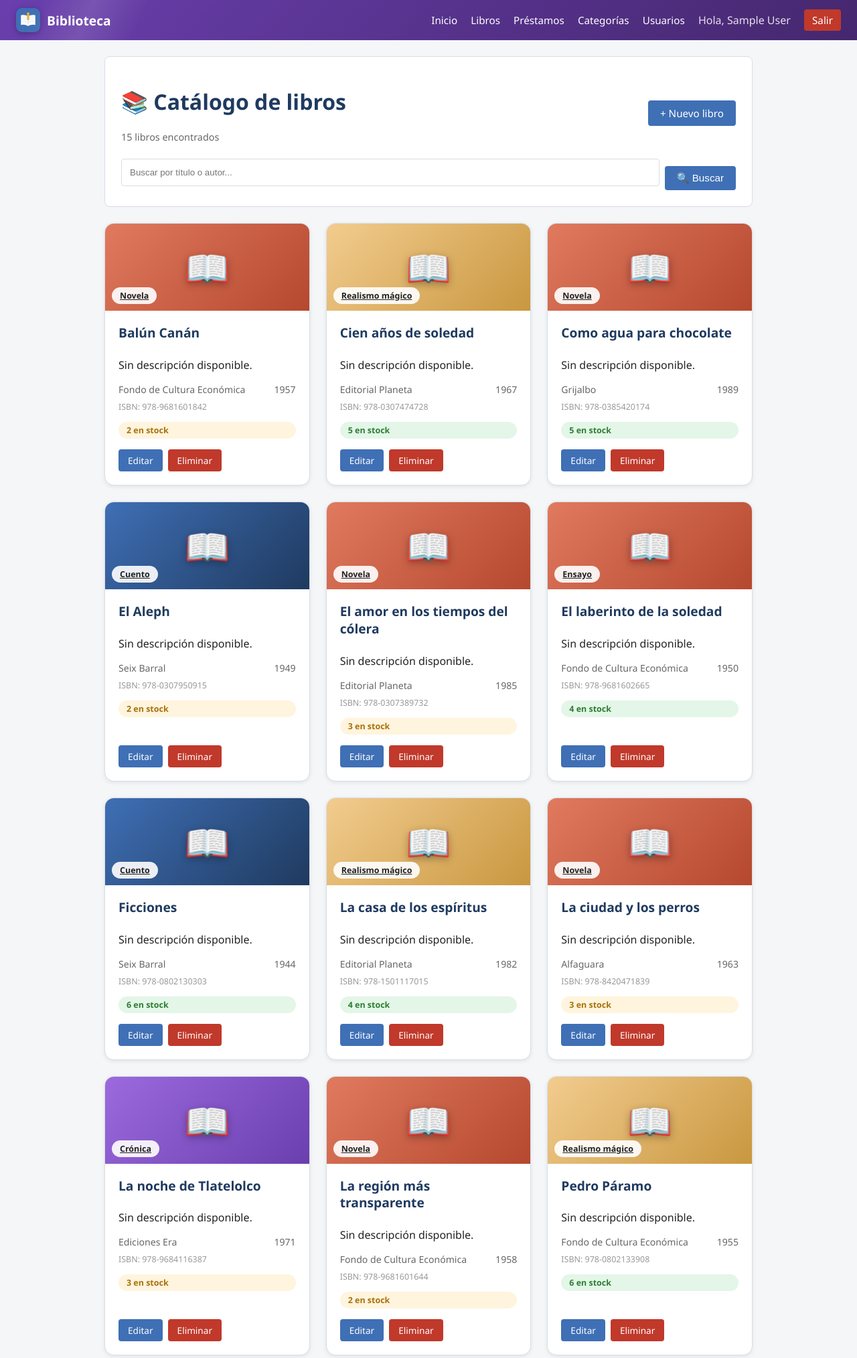
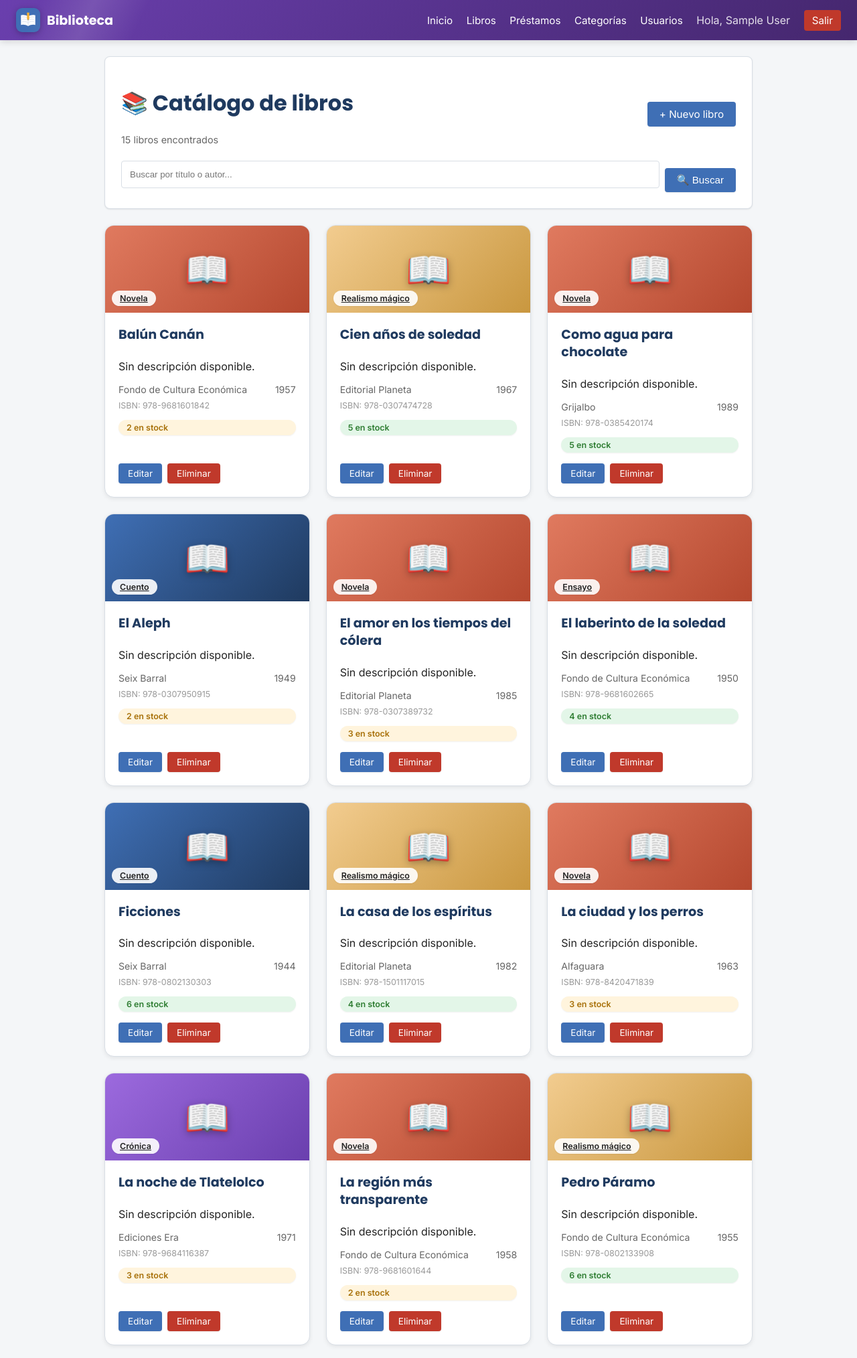
Before and after one commit to Emanuel0933/biblioteca, a PHP site: page /libros.php in a window 1280 px wide. Shown: the top 2028 px of the page at 67% size. Run offline with PHP 8.4, Linux system fonts and the light colour scheme; the visitor is signed in with stand-in values (Sample User, id 1); data comes from the database, SQL or seed files in the repository.

```diff
--- a/public/css/style.css
+++ b/public/css/style.css
@@ -819,3 +819,124 @@ button:hover, .btn:hover { background: var(--azul); }
   position: relative;
   overflow: hidden;
 }
+
+
+/* ================================================
+   ACABADO PROFESIONAL
+   ================================================ */
+
+/* Tipografía moderna */
+body {
+  font-family: "Inter", "Segoe UI", Arial, sans-serif;
+}
+
+h1, h2, h3, .brand span, .stat-numero, .form-libro-header h1, .admin-header h1, .hero h1 {
+  font-family: "Poppins", "Segoe UI", Arial, sans-serif;
+}
+
+/* Transición general suave en toda la interfaz */
+a, button, input, select, .libro-card, .prestamo-card, .categoria-card,
+.categoria-card-admin, .usuario-card, .stat-card, .chip, .badge {
+  transition: all 0.2s ease;
+}
+
+/* Aparición suave del contenido al cargar la página */
+.contenedor {
+  animation: apareceSuave 0.35s ease;
+}
+
+@keyframes apareceSuave {
+  from { opacity: 0; transform: translateY(6px); }
+  to   { opacity: 1; transform: translateY(0); }
+}
+
+/* Sombra consistente y más suave en todas las tarjetas base */
+.tarjeta {
+  box-shadow: 0 1px 3px rgba(0,0,0,0.05), 0 1px 2px rgba(0,0,0,0.04);
+  transition: box-shadow 0.2s ease;
+}
+
+.tarjeta:hover {
+  box-shadow: 0 4px 14px rgba(0,0,0,0.08);
+}
+
+/* Sombra más profunda y elegante bajo el menú superior */
+.topbar {
+  box-shadow: 0 2px 10px rgba(0,0,0,0.15);
+}
+
+/* Botones: leve elevación al presionar/pasar el mouse */
+.btn, button {
+  box-shadow: 0 1px 2px rgba(0,0,0,0.08);
+}
+
+.btn:hover, button:hover {
+  box-shadow: 0 4px 10px rgba(0,0,0,0.15);
+  transform: translateY(-1px);
+}
+
+.btn:active, button:active {
+  transform: translateY(0);
+  box-shadow: 0 1px 2px rgba(0,0,0,0.1);
+}
+
+/* Links del menú: subrayado animado en vez de instantáneo */
+.topbar nav a:not(.salir) {
+  position: relative;
+  text-decoration: none !important;
+}
+
+.topbar nav a:not(.salir)::after {
+  content: "";
+  position: absolute;
+  left: 0;
+  bottom: -4px;
+  width: 0;
+  height: 2px;
+  background: #fff;
+  transition: width 0.25s ease;
+}
+
+.topbar nav a:not(.salir):hover::after {
+  width: 100%;
+}
+
+/* Inputs: sombra suave al enfocar en todo el sitio */
+input:focus, select:focus, textarea:focus {
+  outline: none;
+  box-shadow: 0 0 0 3px rgba(63, 111, 181, 0.15);
+}
+
+/* Scrollbar más discreto (Chrome/Edge/Brave) */
+::-webkit-scrollbar {
+  width: 10px;
+  height: 10px;
+}
+::-webkit-scrollbar-track {
+  background: var(--gris);
+}
+::-webkit-scrollbar-thumb {
+  background: #c3cbd6;
+  border-radius: 10px;
+}
+::-webkit-scrollbar-thumb:hover {
+  background: #a8b2c0;
+}
+
+/* Footer más elegante */
+.footer {
+  border-top: 1px solid var(--borde);
+  margin-top: 32px;
+  color: #999;
+}
+
+/* Badges con leve sombra para que resalten más */
+.badge {
+  box-shadow: 0 1px 2px rgba(0,0,0,0.06);
+}
+
+/* Estados de error/éxito con borde de acento */
+.alerta-error, .alerta-exito {
+  border-left-width: 4px;
+  box-shadow: 0 1px 3px rgba(0,0,0,0.05);
+}
```
